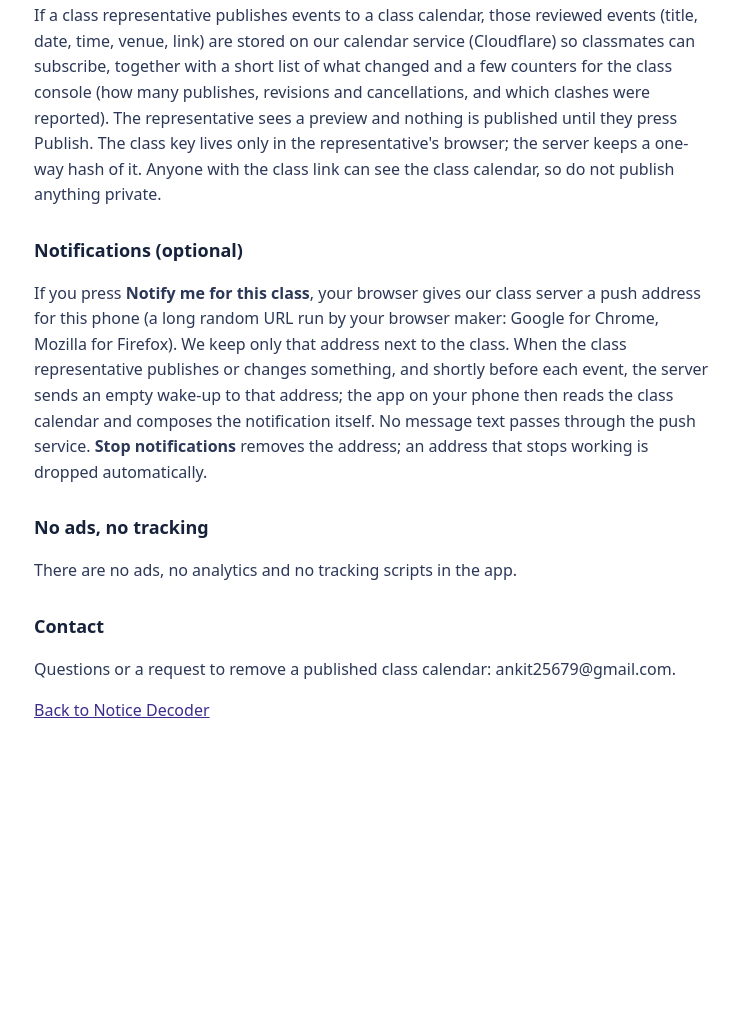
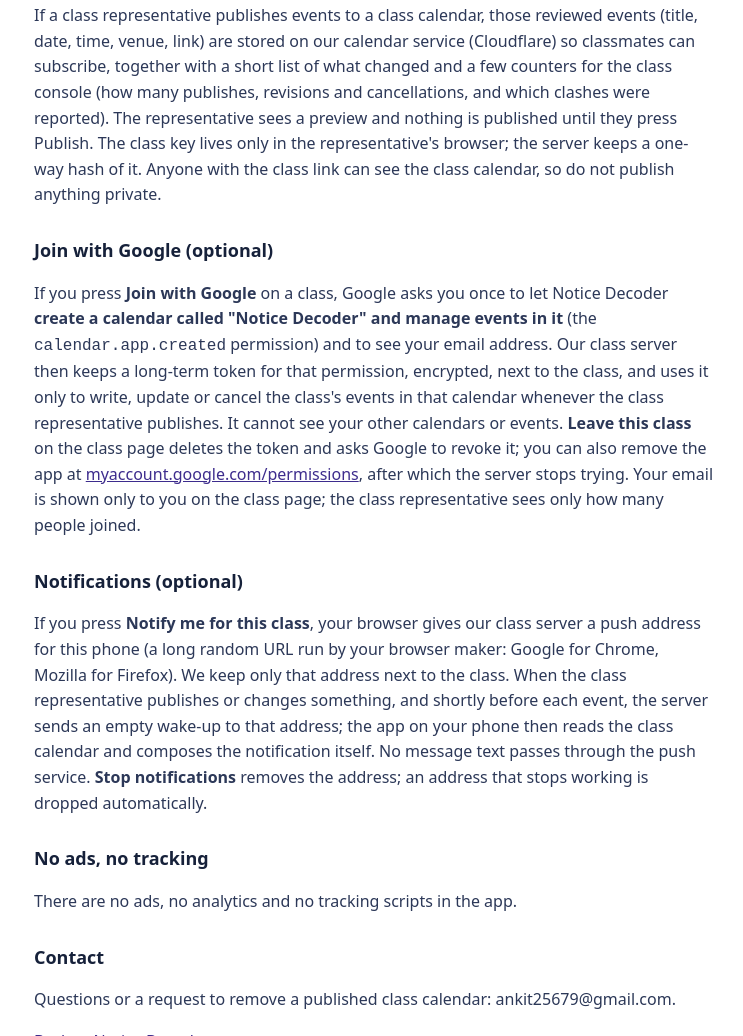
Before and after one commit to anki1kr/NoticeDecoder, a browser extension: page app/privacy.html in a window 1280 px wide. Shown: the part 1355-2391 px from the top of the page, without its empty margins (266-1009 px from the left). Before the commit the page ends 2143 px from the top, so only its background shows below. Drawn offline with Linux system fonts and the light colour scheme.

Commit message:
Docs and privacy page: Join with Google, server-side calendar writes

```diff
--- a/app/privacy.html
+++ b/app/privacy.html
@@ -66,6 +66,16 @@
   lives only in the representative's browser; the server keeps a one-way hash of it. Anyone with the class link can see
   the class calendar, so do not publish anything private.</p>
 
+  <h2>Join with Google (optional)</h2>
+  <p>If you press <b>Join with Google</b> on a class, Google asks you once to let Notice Decoder <b>create a calendar
+  called "Notice Decoder" and manage events in it</b> (the <code>calendar.app.created</code> permission) and to see your
+  email address. Our class server then keeps a long-term token for that permission, encrypted, next to the class, and uses
+  it only to write, update or cancel the class's events in that calendar whenever the class representative publishes.
+  It cannot see your other calendars or events. <b>Leave this class</b> on the class page deletes the token and asks
+  Google to revoke it; you can also remove the app at
+  <a href="https://myaccount.google.com/permissions">myaccount.google.com/permissions</a>, after which the server stops
+  trying. Your email is shown only to you on the class page; the class representative sees only how many people joined.</p>
+
   <h2>Notifications (optional)</h2>
   <p>If you press <b>Notify me for this class</b>, your browser gives our class server a push address for this phone
   (a long random URL run by your browser maker: Google for Chrome, Mozilla for Firefox). We keep only that address next
```
Also changed, not shown: docs/BREAK-TEST.md (+1 -0 lines), README.md, worker/README.md.
